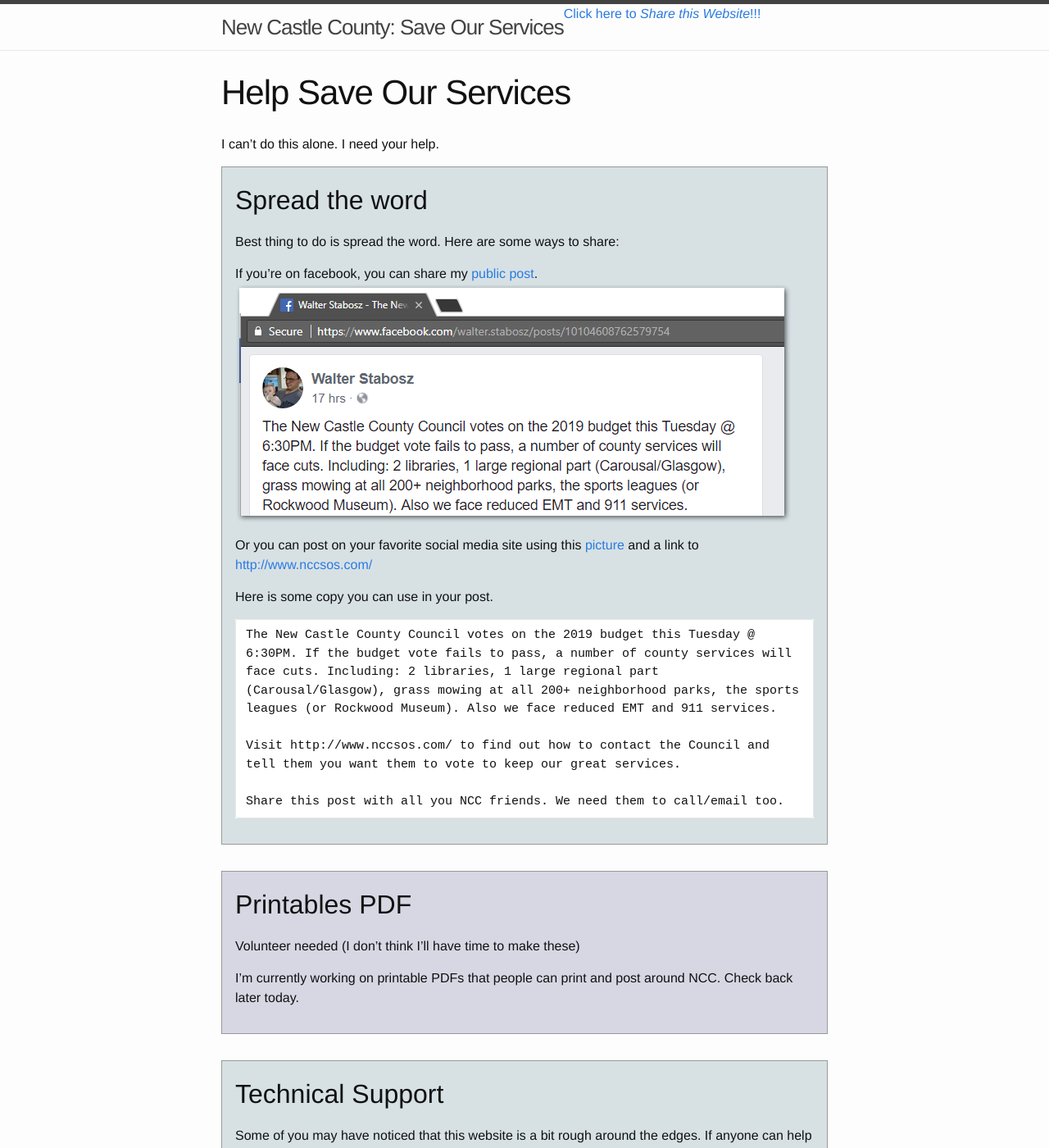
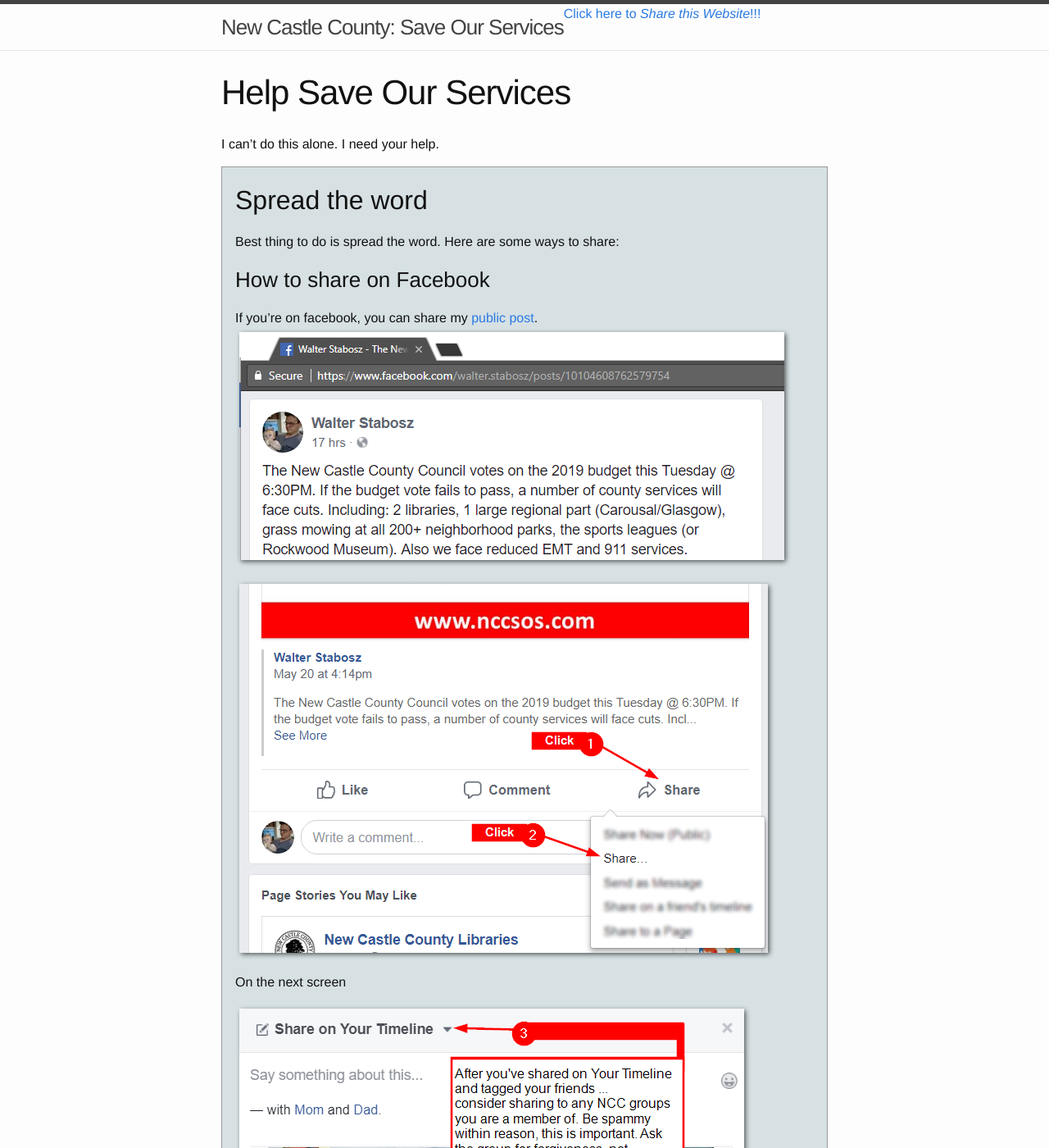
Before and after one commit to wstabosz/nccsos, a Jekyll site: the page built from help-save-our-services.markdown, in a window 1280 px wide and 1400 px high. Shown: the whole window at 82% size. Built offline with Jekyll 4.4.1, drawn with Linux system fonts in a browser that asks for light colours; some of the changed text lies outside the part shown.

Commit message:
Updated Help Save Our Services

```diff
--- a/help-save-our-services.markdown
+++ b/help-save-our-services.markdown
@@ -9,8 +9,18 @@
 ## Spread the word
 Best thing to do is spread the word. Here are some ways to share:
 
+### How to share on Facebook
+
 If you're on facebook, you can share my [public post](https://www.facebook.com/walter.stabosz/posts/10104608762579754).
 ![facebook-post-to-share.png](/uploads/facebook-post-to-share.png)
+
+![how-to-share-1.png](/uploads/how-to-share-1.png)
+
+On the next screen
+
+![how-to-share-2.png](/uploads/how-to-share-2.png)
+
+### If you're not on Facebook
 
 Or you can post on your favorite social media site using this [picture](/uploads/would%20you%20rather%20-%20facebook%202.png) and a link to [http://www.nccsos.com/](http://www.nccsos.com/)
 
```
